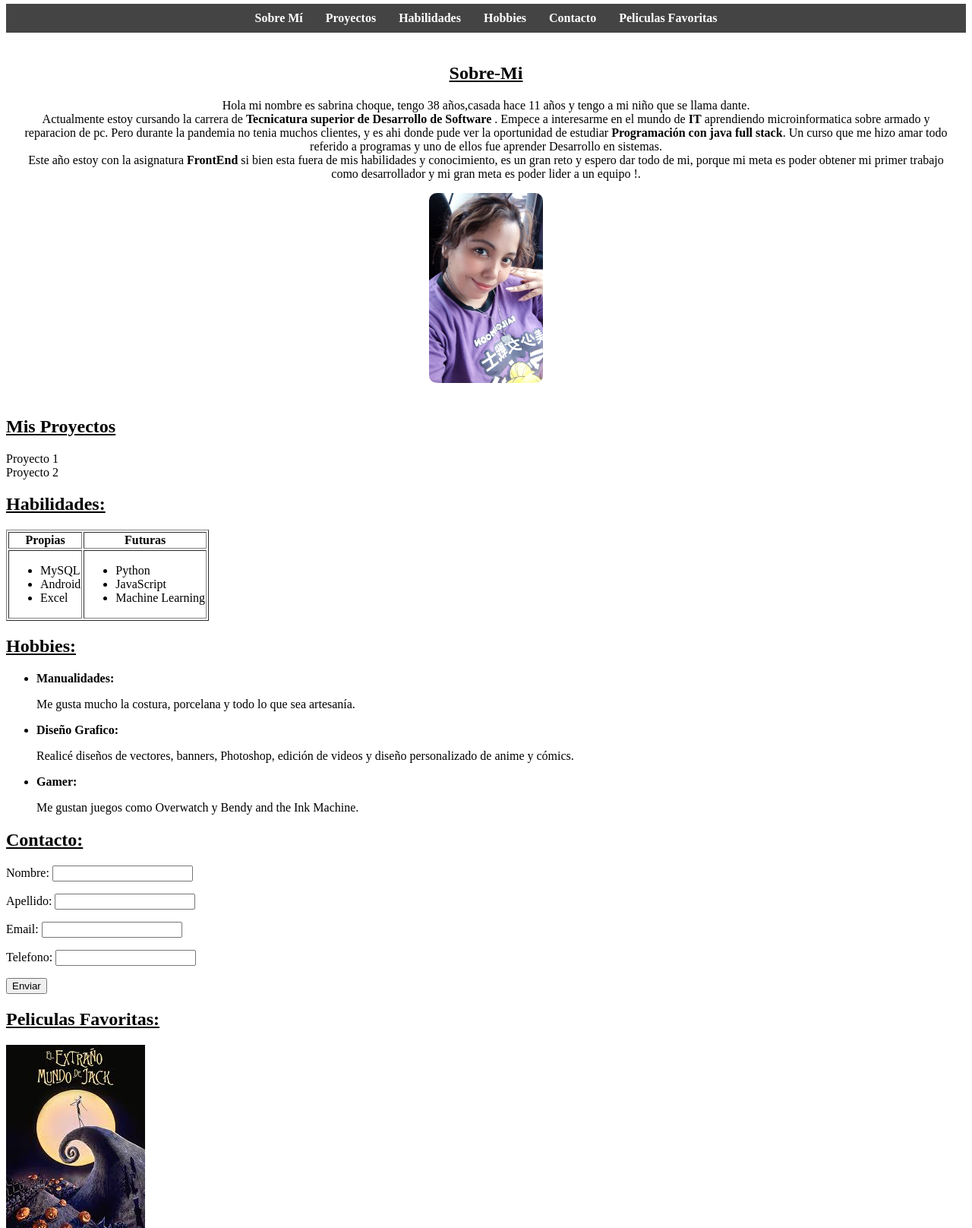
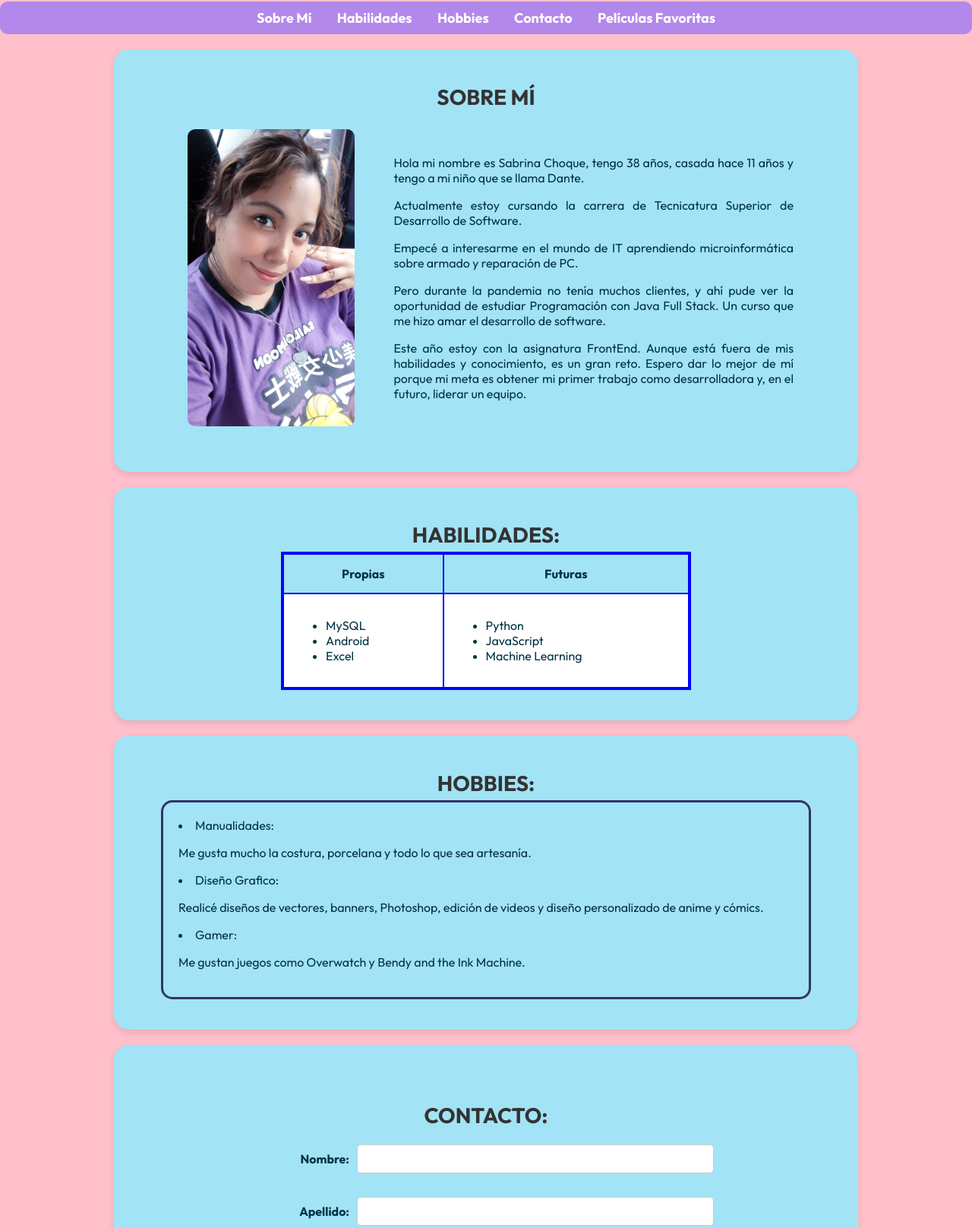
Before and after one commit to SabrinaChoque/PortafolioPersonal_ChoqueSabrina_ComisionD, a plain HTML site: page index.html in a window 1280 px wide. Shown: the part 78-1694 px from the top of the page at 76% size. Drawn offline with Linux system fonts and the light colour scheme.

Commit message:
proyecto casi terminado
se hicieron cambios css, agregamos color en fondo ,en nav,agrandamos el titulo,creamos varias tarjetas, ordenamos las listas y modificamos contacto

```diff
--- a/css/styles.css
+++ b/css/styles.css
@@ -1,37 +1,216 @@
-h1{
+*{
     font-family: "Outfit", sans-serif;
     font-optical-sizing: auto;
     font-weight: normal;
     font-style: normal;
 }
+body {
+    margin: 0;
+    font-family: 'Outfit', sans-serif;
+    background-color: pink;
+}
+
+h1 {
+    color: #9400D3 ;
+     font-size: 40px;
+     font-weight: bold;
+      margin: 10px 0;
+      letter-spacing: 2px;
+       text-align: center;
+  }
 
 
-#sobreMi img{
-    width: 150px;
-    height: 250px;
+  nav {
+    background-color: #b388eb; /* Violeta suave */
+    padding: 10px 0;
+    text-align: center;
+    margin-top: 20px;
     border-radius: 10px;
 }
 
+nav ul {
+    padding: 0;
+    margin: 0;
+    list-style: none;
+}
 
-nav {
-    display: flex;
-    justify-content: center;
-    background: #444;
-    padding: 10px;
+nav li {
+    display: inline;
+    margin: 0 15px;
 }
 
 nav a {
     color: white;
-    margin: 0 15px;
     text-decoration: none;
     font-weight: bold;
+    font-size: 18px;
+    transition: color 0.3s;
 }
 
 nav a:hover {
-    color: yellow;
+    color: #ffe4ff;
 }
 
-#sobreMi {
+
+main {
+    margin-top: 20px;
+}
+
+section {
+    width: 80%; /* podés ajustar a 60% si querés más angosto */
+   max-width: 900px;
+   margin: 20px auto; /* esto agrega espacio entre secciones y las centra si se pierde el flex */
+   padding: 40px;
+   background-color: #a2e3f5;
+   border-radius: 20px;
+   box-shadow: 0 4px 10px rgba(0, 0, 0, 0.1);
+   color: #003344;
+}
+
+h2 {
     text-align: center;
+    font-size: 28px;
+    font-weight: bold; /* negrita */
+    margin-top: 5px;
+    margin-bottom: 5px;
+    color: #333;
+    text-transform: uppercase;
+}
+
+
+.contenedorSobreMi {
+    display: flex;
+    align-items: center;
+    justify-content: space-between;
+    gap: 20px;
+    max-width: 90%; /* Asegura que ocupe el ancho necesario */
+    margin: 0 auto;
     padding: 20px;
 }
+.texto {
+    width: 65%;
+    text-align: justify;
+}
+.imagen {
+    width: 30%;
+    display: flex;
+    justify-content: center;
+}
+.imagen img {
+    width: 100%;
+    max-width: 220px;
+    border-radius: 10px;
+}
+.cuadro-habilidades {
+    border: 4px solid blue;
+    border-collapse: collapse;
+    margin: 0 auto;
+    width: 60%;
+    background-color: white;
+}
+
+.cuadro-habilidades th,
+.cuadro-habilidades td {
+    border: 2px solid blue;
+    padding: 15px;
+    vertical-align: top;
+}
+
+.cuadro-habilidades th {
+    background-color: #a2e3f5;
+    text-align: center;
+    font-weight: bold;
+    color: #003344;
+}
+.lista-hobbies {
+    border: 3px solid #333366; /* violeta oscuro */
+    padding: 20px;
+    border-radius: 15px;
+    width: 90%;
+    margin: 0 auto;
+    list-style-position: inside;
+    background-color: transparent; /* sin fondo */
+    box-shadow: none; /* sin sombra */
+}
+.form-contacto {
+    width: 100%;
+    max-width: 600px;
+    margin: 0 auto;
+    padding: 30px;
+    display: flex;
+    flex-direction: column;
+    align-items: center;
+}
+
+.form-contacto p {
+    display: flex;
+    justify-content: space-between;
+    align-items: center;
+    width: 100%;
+    margin-bottom: 15px;
+}
+
+.form-contacto label {
+    width: 120px;
+    font-weight: bold;
+    text-align: right;
+    margin-right: 10px;
+}
+
+.form-contacto input[type="text"] {
+    flex: 1;
+    padding: 8px;
+    font-size: 16px;
+    border-radius: 5px;
+    border: 1px solid #ccc;
+}
+
+.form-contacto button {
+    margin-top: 20px;
+    padding: 10px 30px;
+    background-color: #9370DB;
+    color: white;
+    border: none;
+    border-radius: 8px;
+    font-size: 16px;
+    cursor: pointer;
+    transition: background-color 0.3s ease;
+}
+
+.form-contacto button:hover {
+    background-color: #7b68ee;
+}
+
+
+.contenedorPeliculas {
+    display: flex;
+    justify-content: center;
+    gap: 20px;
+    flex-wrap: wrap;
+    padding: 20px;
+}
+
+.tarjetaPeliculas {
+    width: 300px;
+    background: #f39b9b;
+    border-radius: 10px;
+    box-shadow: 0px 4px 10px rgba(0, 0, 0, 0.1);
+    padding: 15px;
+    text-align: center;
+    font-family: 'Arial', sans-serif;
+}
+
+.tarjetaPeliculas img {
+    width: 100%;
+    border-radius: 10px;
+}
+
+.tarjetaPeliculas h3 {
+    font-size: 18px;
+    margin: 10px 0;
+}
+
+.tarjetaPeliculas p {
+    font-size: 14px;
+    color: #444;
+}
--- a/index.html
+++ b/index.html
@@ -13,12 +13,13 @@
     <header>
         <h1>Mi Portafolio Personal</h1>
         <nav>
-            <a href="#sobreMi">Sobre Mí</a>
-            <a href="#tarjetas">Proyectos</a>
-            <a href="#habilidades">Habilidades</a>
-            <a href="#hobbies">Hobbies</a>
-            <a href="#contacto">Contacto</a>
-            <a href="#peliculas">Peliculas Favoritas</a>
+            <ul>
+                <li><a href="#sobreMi">Sobre Mí</a></li>
+                <li><a href="#habilidades">Habilidades</a></li>
+                <li><a href="#hobbies">Hobbies</a></li>
+                <li><a href="#contacto">Contacto</a></li>
+                <li><a href="#peliculas">Películas Favoritas</a></li>
+            </ul>
         </nav>
 
 
@@ -26,35 +27,30 @@
 
     <main>
         <section id="sobreMi">
-            <div>
-                <h2><u>Sobre-Mi</u></h2>
-                <p>Hola mi nombre es sabrina choque, tengo 38 años,casada hace 11 años y tengo a mi niño que se llama
-                     dante. <br> Actualmente estoy cursando la carrera de <b>Tecnicatura superior de Desarrollo de
-                    Software </b>.<b></b>
-                    Empece a interesarme en el mundo de <b>IT</b> aprendiendo microinformatica sobre armado y reparacion
-                     de pc. Pero durante la pandemia no tenia muchos clientes, y es ahi donde pude ver la oportunidad de
-                      estudiar <b>Programación con java full stack</b>. Un curso que me hizo amar todo referido a
-                       programas y uno de ellos fue aprender Desarrollo en sistemas. <br>
-                    Este año estoy con la asignatura <b>FrontEnd</b> si bien esta fuera de mis habilidades y
-                    conocimiento, es un gran reto y espero dar todo de mi, porque mi meta es poder obtener mi primer
-                     trabajo como desarrollador y mi gran meta es poder lider a un equipo !.</p>
-                <img src="img/sabrina.jpg" alt="foto de como soy">
-            </div>
-
-        </section>
-
-        <section id="tarjetas">
-            <h2><u>Mis Proyectos</u></h2>
-            <div class="tarjeta-container">
-                <div class="tarjeta">Proyecto 1</div>
-                <div class="tarjeta">Proyecto 2</div>
+            <div class="tarjeta">
+                <h2>Sobre Mí</h2>
+                <div class="contenedorSobreMi">
+                    <div class="imagen">
+                        <img src="img/sabrina.jpg" alt="Foto de Sabrina">
+                    </div>
+                    <div class="texto">
+                        <p>Hola mi nombre es Sabrina Choque, tengo 38 años, casada hace 11 años y tengo a mi niño que se llama Dante.</p>
+                        <p>Actualmente estoy cursando la carrera de <b>Tecnicatura Superior de Desarrollo de Software</b>.</p>
+                        <p>Empecé a interesarme en el mundo de <b>IT</b> aprendiendo microinformática sobre armado y reparación de PC.</p>
+                        <p>Pero durante la pandemia no tenía muchos clientes, y ahí pude ver la oportunidad de estudiar <b>Programación con Java Full Stack</b>.
+                        Un curso que me hizo amar el desarrollo de software.</p>
+                        <p>Este año estoy con la asignatura <b>FrontEnd</b>. Aunque está fuera de mis habilidades y conocimiento, es un gran reto.
+                        Espero dar lo mejor de mí porque mi meta es obtener mi primer trabajo como desarrolladora y, en el futuro, liderar un equipo.</p>
+                    </div>
+                </div>
             </div>
         </section>
 
+
         <section id="habilidades">
-            <h2><u>Habilidades:</u></h2>
+            <h2>Habilidades:</h2>
 
-    <table border="1">
+    <table class="cuadro-habilidades">
         <tr>
      <th>Propias</th>
      <th>Futuras</th>
@@ -78,8 +74,8 @@
     </table>
         </section>
         <section id="hobbies">
-            <h2><u>Hobbies:</u></h2>
-<ul>
+            <h2>Hobbies:</h2>
+<ul class="lista-hobbies">
     <li><b>Manualidades:</b>
         <p>Me gusta mucho la costura, porcelana y todo lo que sea artesanía.</p>
     </li>
@@ -96,39 +92,45 @@
         </section>
 
         <section id="contacto">
-            <form >
-                <h2 id="contacto"><u>Contacto:</u></h2>
-                 <p><label for="nombre">Nombre: <input type="text"></label></p>
-                 <p><label for="apellido">Apellido: <input type="text"></label></p>
-                 <p><label for="email">Email: <input type="text"></label></p>
-                <p><label for="telefono">Telefono: <input type="text"></label></p>
-
-             <button type="summit">Enviar</button>
+            <form class="form-contacto">
+                <h2 id="contacto">Contacto:</h2>
+                 <p><label for="nombre">Nombre:</label>
+            <input type="text" id="nombre" name="nombre"></p><p>
+          <label for="apellido">Apellido:</label><input type="text" id="apellido" name="apellido"></p><p>
+        <label for="email">Email:</label><input type="text" id="email" name="email"></p><p>
+          <label for="telefono">Teléfono:</label><input type="text" id="telefono" name="telefono"></p>
+             <button type="submit">Enviar</button>
             </form>
         </section>
 
-
-        <section id="peliculas">
-            <h2><u>Peliculas Favoritas:</u></h2>
+                <section id="peliculas">
+            <h2>Peliculas Favoritas:</h2>
+            <div class="contenedorPeliculas">
+                <div class="tarjetaPeliculas">
   <img src="img/ExtrañoMundoDeJack.jpg" alt="imagen:El extraño mundo de jack">
   <h3>El Extraño Mundo De Jack:</h3>
   <p>Esta película cuenta la historia de Jack Skellington, el Rey de Halloween, quien se ha cansado de hacer lo mismo
     año tras año. Al descubrir la Navidad, se obsesiona con la idea de asumir el papel de Santa Claus, por lo que decide
     capturarlo y apoderarse de la festividad. Sin embargo, las cosas no salen como él espera, y su plan termina teniendo
      consecuencias inesperadas.</p>
+    </div>
+
+    <div class="tarjetaPeliculas">
   <img src="img/cadaverDeLaNovia.jpg" alt="imagen:El cadaver de la novia">
   <h3>El cadaver de la novia:</h3>
   <p>¿Alguna vez imaginaste cómo sería casarte con un muerto? En El cadáver de la novia, un joven se compromete
     accidentalmente con el espíritu de una novia que nunca logró llegar al altar. La película explora el matrimonio,
     la crueldad de ciertas tradiciones y los intereses ocultos de las personas, todo dentro de una atmósfera gótica y
-     conmovedora.</p>
+     conmovedora.</p></div>
+     <div class="tarjetaPeliculas">
   <img src="img/elCastilloAmbulante.jpg" alt="imagen:Castillo ambulante">
   <h3>El castillo ambulante:</h3>
   <p>Una hermosa película llena de fantasía y magia. La historia sigue a Sophie, una joven que es maldecida por una
      bruja y transformada en una anciana. En su búsqueda por romper el hechizo, encuentra el enigmático Castillo
       Ambulante y comienza a trabajar como limpiadora. A lo largo de la historia, descubre secretos sobre el castillo,
        su misterioso dueño Howl y el verdadero significado de la valentía y el amor. </p>
-
+       </div>
+       </div>
         </section>
 
     </main>
```
Also changed, not shown: 1 other file.
